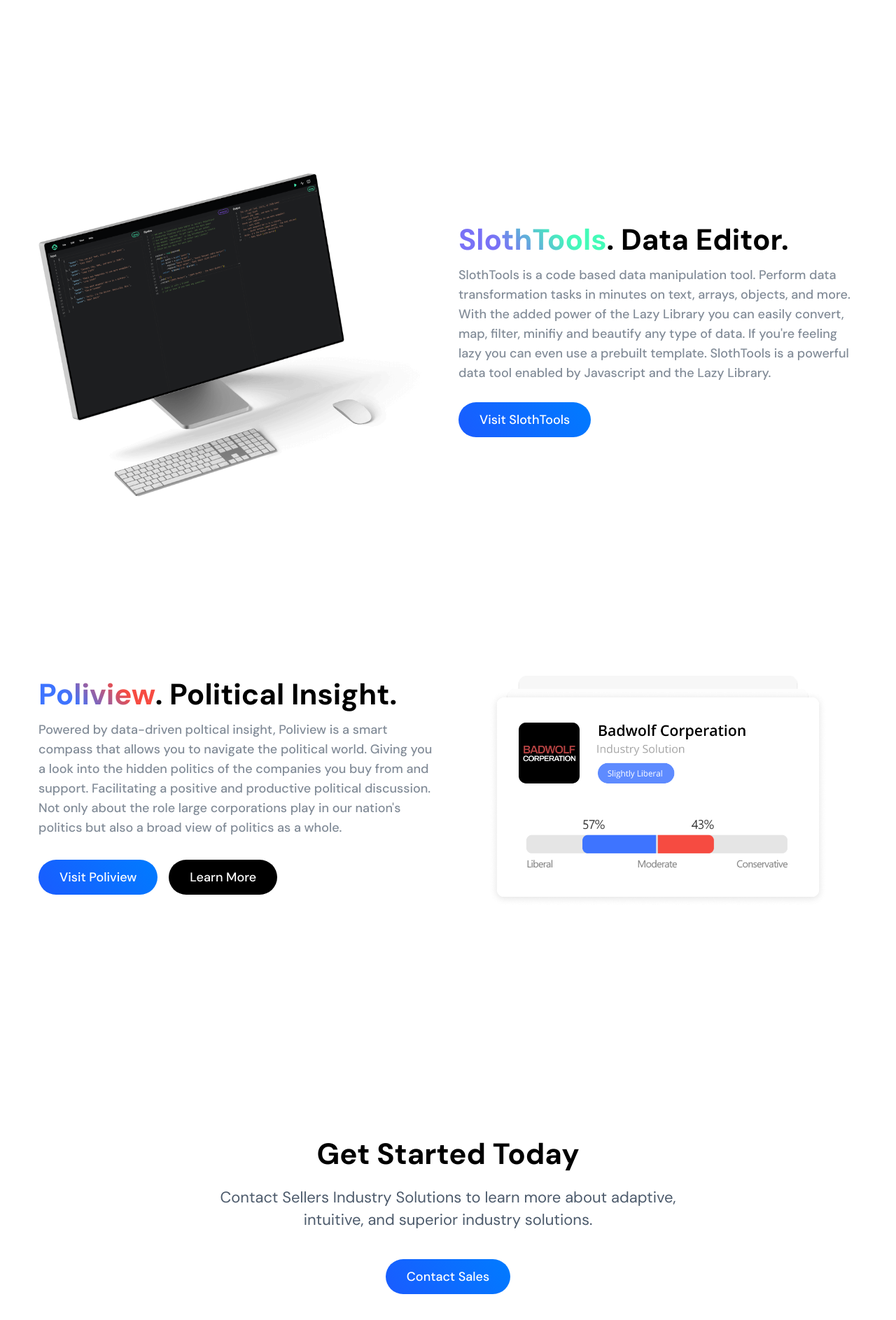
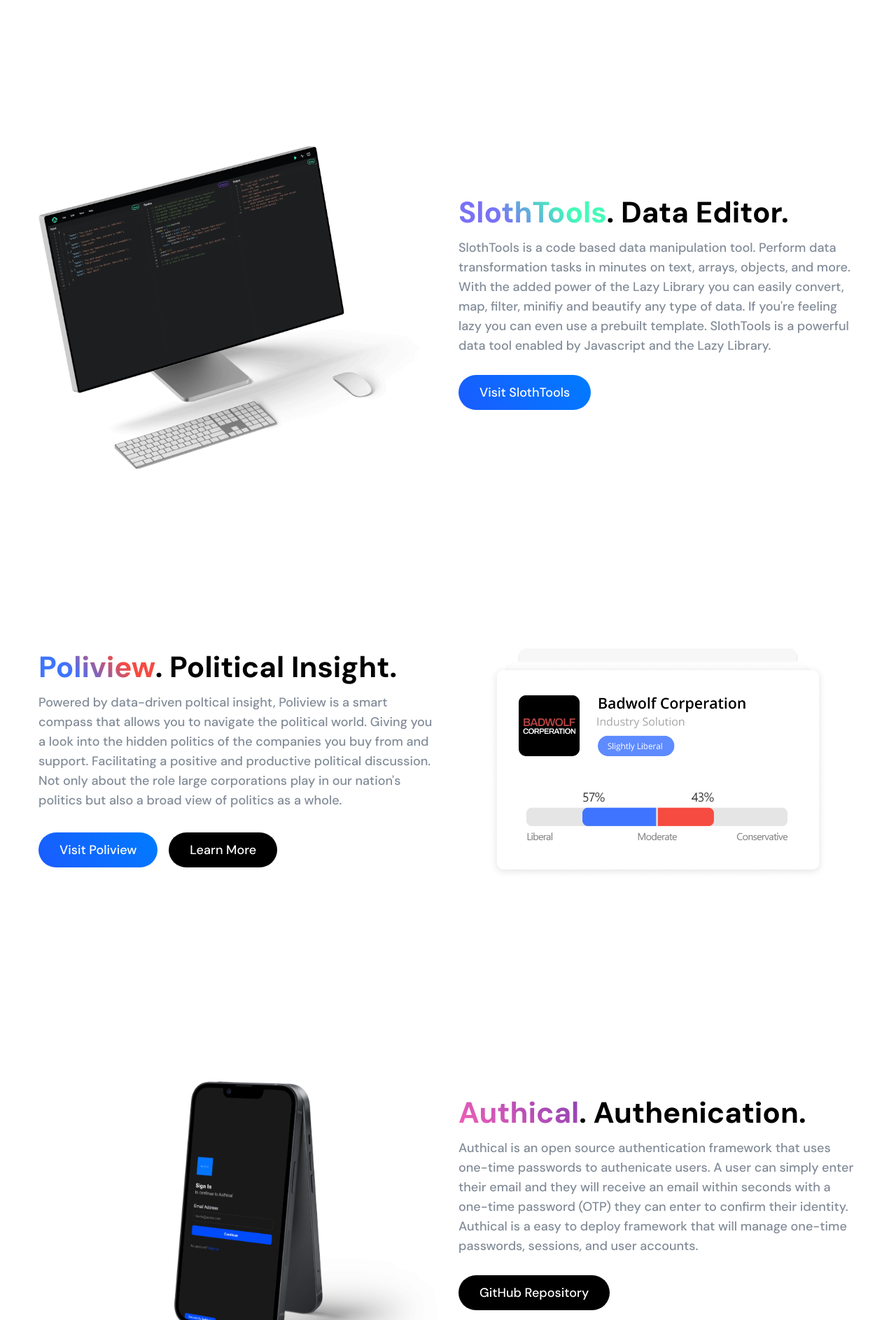
Before and after one commit to Sellers-Industry/website, a PHP site: page / in a window 1280 px wide; the page is wider, and only the part inside the window is pictured. Shown: the part 1437-3324 px from the top of that part at 70% size. Run offline with PHP 8.4, Linux system fonts and the light colour scheme; some libraries are stand-ins or nearby versions.

Commit message:
Added Authical

```diff
--- a/css/nav.css
+++ b/css/nav.css
@@ -14,20 +14,11 @@
 
 
 .floating-nav {
+    border-bottom: 1px solid rgba(0,0,0,0.05);
+    background-color: rgba(255,255,255,0.85) !important;
+    backdrop-filter: blur(5px);
+    position: -webkit-sticky;
+    position: sticky;
     top: 0;
-    z-index: 99;
-    -webkit-transition: all 0.5s 0s ease;
-    -moz-transition: all 0.5s 0s ease;
-    -o-transition: all 0.5s 0s ease;
-    transition: all 0.5s 0s ease;
+    z-index: 9999;
 }
-
-@media (min-width: 992px) {
-    .floating-nav {
-        position: -webkit-sticky;
-        position: sticky;
-    }
-    .floating-nav.scrolled {
-        box-shadow: 1px 1px 100px 1px rgb( 0 0 0 / 5% );
-    }
-}
--- a/css/sections.css
+++ b/css/sections.css
@@ -23,7 +23,7 @@
 
 
 /* Poliview */
-#section-1 .poliview {
+.poliview {
     background: linear-gradient(45deg, #3E74FF 0%, #3E74FF 30%, #F64B41 70%, #F64B42 100%);
     background-clip: text;
     -webkit-background-clip: text;
@@ -37,71 +37,15 @@
     -webkit-text-fill-color: transparent;
 }
 
+.authical {
+    background: linear-gradient(45deg, #F460B7 0%, #8A42B5 100%);
+    background-clip: text;
+    -webkit-background-clip: text;
+    -webkit-text-fill-color: transparent;
+}
+
+
 
 .signalfire {
     color: #004BFF;
 }
-
-
-/* Section-1 Home Page */
-#section-3 .section-text, #section-3 .section-display {
-    min-height: 300px;
-}
-
-#section-3 .section-display .display-container {
-    transform-style: preserve-3d;
-    width: 100%;
-    height: 100%;
-}
-
-#section-3 .section-display .display-container .background-image {
-    position: absolute;
-    background: url( "../image/the_power_of_vision.jpg" ) black;
-    background-size: cover;
-    background-position: center top;
-    left: 10%;
-    width: 75%;
-    height: 100%;
-    border-radius: 1rem;
-    box-shadow: -5px 5px 100px 10px rgba(0,0,0,0.2);
-}
-
-#section-3 .section-display .display-container .alert-demo {
-    background: white;
-    color: black;
-    text-align: left;
-    padding: 1rem 2.5rem;
-    z-index: 9;
-    position: absolute;
-    right: 10%;
-    top: 10%;
-    border-radius: 1rem;
-    transform: translateZ(20px);
-    box-shadow: -5px 5px 100px 10px rgba(0,0,0,0.2);
-}
-
-#section-3 .section-display .display-container .alert-demo .title {
-    font-weight: 700;
-    font-size: 1rem;
-    line-height: 1rem;
-    padding-bottom: 0.2rem;
-}
-
-#section-3 .section-display .display-container .alert-demo .description {
-    color: gray;
-    font-weight: 100;
-    font-size: 0.8rem;
-    line-height: 0.8rem;
-}
-
-#section-3 .section-display .display-container .alert-demo .display-alert-lockdown {
-    font-size: 0.8rem;
-    padding: 0.2rem 0.8rem;
-    margin-top: 0.6rem;
-    border-radius: 0.5rem;
-}
-
-#section-3 .section-display .display-container .alert-demo .display-alert-lockdown.display-red-button {
-    background-color: #dc3545;
-    color: white;
-}
--- a/index.html
+++ b/index.html
@@ -67,10 +67,10 @@
 				<div class="row justify-content-center align-items-center f-16">
 					<div class="mb-20 mb-lg-0 col-lg-3 text-lg-left">
 						<a href="#" class="link img_link">
-							<img style="width: 50%; margin: -5% 5%; overflow: auto;" src="image/sellersindustry-full-standard.svg" alt="Sellers Industry" class="img-fluid" data-aos="fade-down" data-aos-delay="250">
+							<img style="width: 50%; margin: -5% 5%; overflow: auto;" src="image/sellersindustry-full-standard.svg" alt="Sellers Industry" class="img-fluid">
 						</a>
 					</div>
-					<div class="col-lg-9 d-flex flex-wrap justify-content-center justify-content-lg-end align-items-center" data-aos="fade-down" data-aos-delay="0">
+					<div class="col-lg-9 d-flex flex-wrap justify-content-center justify-content-lg-end align-items-center">
 						<a href="/" class="link mx-15 color-main">
 							Home
 						</a>
@@ -111,9 +111,9 @@
 
 
 		<!-- Poliview -->
-		<section class="bg-light overflow-visible" id="section-1">
+		<section class="bg-light overflow-visible">
 			<div class="container px-xl-0 text-left">
-				<div class="d-flex flex-column justify-content-center" style="min-height: 50vh; margin-bottom: 20vh;">
+				<div class="d-flex flex-column justify-content-center">
 					<div class="row">
 						<div class="section-text col-12 col-md-6">
 							<div class="d-flex flex-column justify-content-center h-100">
@@ -147,13 +147,14 @@
 			</div>
 		</section>
 
+
 		<!-- Break -->
-		<div style="height: 5vh;"></div>
+		<div style="height: 20vh;"></div>
+
 
 		<!-- Sloth Tools -->
-		<section class="bg-light" id="section-2">
+		<section class="bg-light">
 			<div class="container px-xl-0 text-left">
-
 				<div class="row flex-md-row-reverse">
 					<div class="col-12 col-md-6 ">
 						<div class="d-flex flex-column justify-content-center h-100">
@@ -192,9 +193,9 @@
 
 
 		<!-- Poliview -->
-		<section class="bg-light overflow-visible" id="section-1">
+		<section class="bg-light overflow-visible">
 			<div class="container px-xl-0 text-left">
-				<div class="d-flex flex-column justify-content-center" style="min-height: 50vh; margin-bottom: 20vh;">
+				<div class="d-flex flex-column justify-content-center">
 					<div class="row">
 						<div class="section-text col-12 col-md-6">
 							<div class="d-flex flex-column justify-content-center h-100">
@@ -238,7 +239,49 @@
 
 
 		<!-- Break -->
-		<div style="height: 15vh;"></div>
+		<div style="height: 20vh;"></div>
+
+
+		<!-- Authical -->
+		<section class="bg-light">
+			<div class="container px-xl-0 text-left">
+
+				<div class="row flex-md-row-reverse">
+					<div class="col-12 col-md-6 ">
+						<div class="d-flex flex-column justify-content-center h-100">
+							<h3 data-aos="fade-down" data-aos-delay="100">
+								<span class="authical">Authical</span>. Authenication.
+							</h3>
+							<div class="mt-10 f-18 medium color-heading op-7 text-adaptive" data-aos="fade-down" data-aos-delay="250">
+								Authical is an open source authentication
+								framework that uses one-time passwords to
+								authenicate users. A user can simply enter their
+								email and they will receive an email
+								within seconds with a one-time password (OTP)
+								they can enter to confirm their identity.
+								Authical is a easy to deploy framework that
+								will manage one-time passwords, sessions, and
+								user accounts.
+
+
+								<br><br>
+							</div>
+							<div data-aos="fade-down" data-aos-delay="500">
+								<a href="https://github.com/sellersindustry/authical-backend" target="_blank" class="btn mb-15 md action-2" >
+									GitHub Repository
+								</a>
+							</div>
+						</div>
+					</div>
+					<div class="col-12 col-md-6 pt-5 pb-5 text-md-center text-sm-left">
+						<img data-aos="fade-down" data-aos-delay="350" src="image/authical-otp.png" alt="" class="img-fluid" width="100%">
+					</div>
+				</div>
+			</div>
+		</section>
+
+		<!-- Break -->
+		<div style="height: 20vh;"></div>
 
 
 		<!-- Contact -->
@@ -385,7 +428,5 @@
 		<script src="https://unpkg.com/tilt.js@1.2.1/dest/tilt.jquery.min.js"></script>
 		<!-- Startup JS (Custom js for all blocks) -->
 		<script src="js/script.js"></script>
-		<!-- custom -->
-		<script src="js/nav.js"></script>
 	</body>
 </html>
--- a/js/nav.js
+++ /dev/null
@@ -1,26 +0,0 @@
-/*
- *   Copyright (C) 2021 Sellers Industry - All Rights Reserved
- *   Unauthorized copying of this file, via any medium is strictly
- *   prohibited. Proprietary and confidential.
- *
- *   author: Evan Sellers <sellersew@gmail.com>
- *   date: Tue Mar 16 2021
- *   file: nav.js
- *   project: Sellers Industry Website
- *   purpose: Navigation Scroll
- *
- */
-
-
-$(window).scroll(function() {
-    var scroll = $(window).scrollTop();
-
-    if ( scroll >= 100 ) {
-        $( ".floating-nav" ).addClass( "scrolled" );
-    } else {
-        $( ".floating-nav" ).removeClass( "scrolled" );
-    }
-});
-
-
-// add sticky header only on mobile
```
Also changed, not shown: image/authical-otp.png (added).
